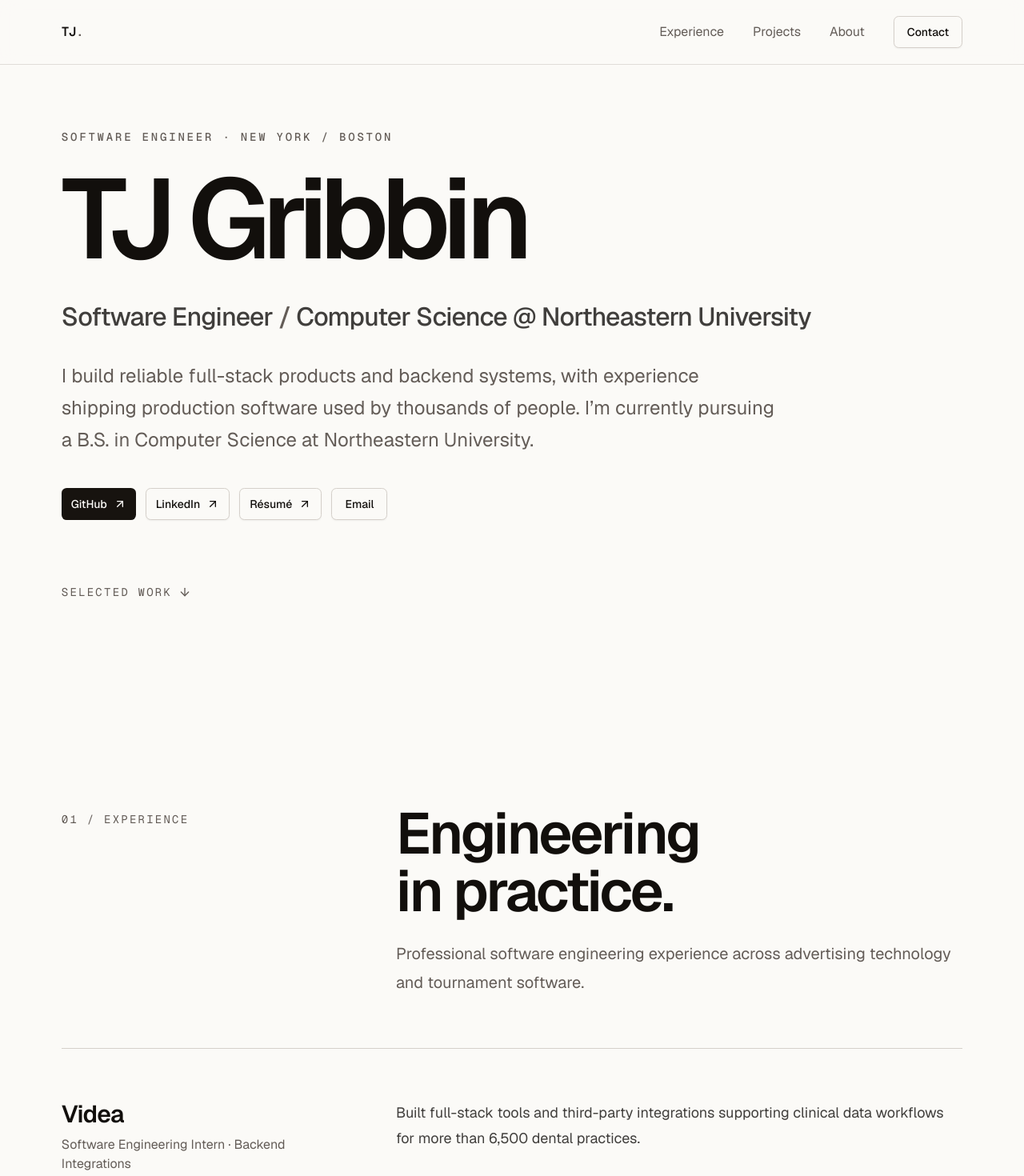
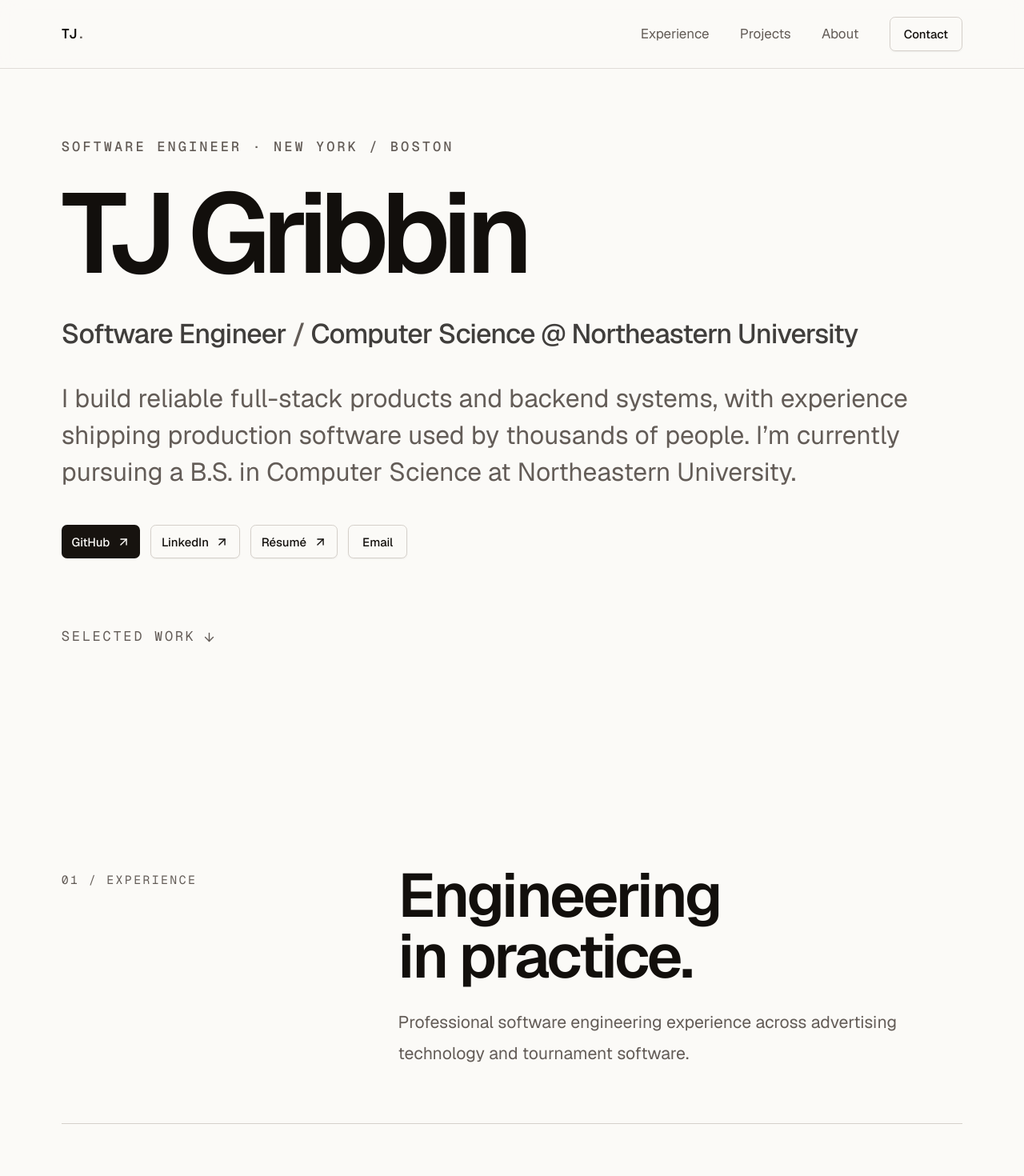
Before and after one commit to timothygribbin/personal-website-updated, a Next.js app: page / in a window 1280 px wide. Shown: the top 1470 px of the page at 80% size. Built offline with nearby package versions, Linux system fonts and the light colour scheme.

Commit message:
style: improve type legibility

```diff
--- a/app/globals.css
+++ b/app/globals.css
@@ -126,13 +126,14 @@
   }
   html {
     @apply font-sans;
+    font-size: clamp(17px, 0.68vw, 20px);
   }
 }
 
 @media (prefers-color-scheme: dark) {
   :root {
     --background: oklch(0.145 0.008 65);
-    --foreground: oklch(0.94 0.008 80);
+    --foreground: oklch(0.97 0.006 80);
     --card: oklch(0.17 0.008 65);
     --card-foreground: oklch(0.94 0.008 80);
     --primary: oklch(0.94 0.008 80);
@@ -140,7 +141,7 @@
     --secondary: oklch(0.22 0.01 65);
     --secondary-foreground: oklch(0.94 0.008 80);
     --muted: oklch(0.22 0.01 65);
-    --muted-foreground: oklch(0.68 0.012 75);
+    --muted-foreground: oklch(0.77 0.01 75);
     --accent: oklch(0.24 0.012 65);
     --accent-foreground: oklch(0.94 0.008 80);
     --border: oklch(1 0 0 / 14%);
--- a/app/page.tsx
+++ b/app/page.tsx
@@ -18,15 +18,15 @@ export default function Home() {
       <main id="main-content">
         <section className="flex min-h-[calc(100svh-5rem)] w-full flex-col justify-center px-6 py-20 md:px-[6vw]">
           <div className="w-full max-w-[min(88vw,120rem)]">
-            <p className="mb-8 font-mono text-sm font-medium uppercase tracking-[0.2em] text-muted-foreground">Software engineer · New York / Boston</p>
+            <p className="mb-8 font-mono text-base font-medium uppercase tracking-[0.18em] text-muted-foreground">Software engineer · New York / Boston</p>
             <h1 className="text-balance text-6xl font-semibold leading-[0.86] tracking-[-0.065em] sm:text-8xl md:text-[clamp(8rem,11vw,18rem)]">TJ Gribbin</h1>
             <p className="mt-10 max-w-[70rem] text-balance text-2xl font-medium leading-snug tracking-tight text-foreground/80 sm:text-3xl md:text-[clamp(2rem,2.5vw,4rem)]">Software Engineer <span className="text-muted-foreground">/</span> Computer Science @ Northeastern University</p>
-            <p className="mt-8 max-w-4xl text-pretty text-lg leading-8 text-muted-foreground sm:text-xl sm:leading-9 lg:text-2xl lg:leading-10">{portfolio.introduction}</p>
+            <p className="mt-8 max-w-5xl text-pretty text-xl leading-9 text-muted-foreground sm:text-2xl sm:leading-10 lg:text-3xl lg:leading-[1.45]">{portfolio.introduction}</p>
             <div className="mt-10 flex flex-wrap gap-3">
               {portfolio.heroLinks.map((link, index) => <ActionLink key={link.label} {...link} variant={index === 0 ? "default" : "outline"} />)}
             </div>
           </div>
-          <a href="#experience" className="mt-16 inline-flex w-fit items-center gap-2 font-mono text-sm uppercase tracking-[0.16em] text-muted-foreground transition-colors hover:text-foreground lg:mt-20">Selected work <ArrowDown className="size-4" aria-hidden="true" /></a>
+          <a href="#experience" className="mt-16 inline-flex w-fit items-center gap-2 font-mono text-base uppercase tracking-[0.16em] text-muted-foreground transition-colors hover:text-foreground lg:mt-20">Selected work <ArrowDown className="size-4" aria-hidden="true" /></a>
         </section>
 
         <section id="experience" className="section-shell scroll-mt-24">
@@ -34,8 +34,8 @@ export default function Home() {
           <div className="divide-y divide-border border-y border-border">
             {portfolio.experience.map((role) => (
               <article key={role.company} className="grid gap-6 py-11 md:grid-cols-[1fr_2fr] md:gap-16 md:py-16">
-                <div><h3 className="text-2xl font-semibold tracking-tight lg:text-3xl">{role.company}</h3><p className="mt-2 text-base text-muted-foreground">{role.role}</p><p className="mt-4 font-mono text-sm uppercase tracking-wider text-muted-foreground">{role.dates}</p></div>
-                <div><p className="max-w-3xl text-lg leading-8 text-foreground/80">{role.summary}</p><ul className="mt-7 max-w-3xl space-y-4 text-base leading-7 text-muted-foreground">{role.highlights.map((highlight) => <li key={highlight} className="flex gap-4"><span className="mt-2.5 size-1.5 shrink-0 rounded-full bg-foreground/60" />{highlight}</li>)}</ul></div>
+                <div><h3 className="text-2xl font-semibold tracking-tight lg:text-3xl">{role.company}</h3><p className="mt-2 text-lg text-muted-foreground">{role.role}</p><p className="mt-4 font-mono text-base uppercase tracking-wider text-muted-foreground">{role.dates}</p></div>
+                <div><p className="max-w-4xl text-xl leading-9 text-foreground/85">{role.summary}</p><ul className="mt-7 max-w-4xl space-y-4 text-lg leading-8 text-muted-foreground">{role.highlights.map((highlight) => <li key={highlight} className="flex gap-4"><span className="mt-3 size-1.5 shrink-0 rounded-full bg-foreground/60" />{highlight}</li>)}</ul></div>
               </article>
             ))}
           </div>
@@ -47,7 +47,7 @@ export default function Home() {
             {portfolio.projects.map((project, index) => (
               <article key={project.name} className="group flex min-h-[28rem] flex-col bg-background p-8 sm:p-11 lg:min-h-[32rem] lg:p-14">
                 <div className="flex items-start justify-between gap-4"><span className="font-mono text-xs text-muted-foreground">0{index + 1}</span>{project.href ? <a href={project.href} target="_blank" rel="noreferrer" aria-label={`View ${project.name}`} className="rounded-md p-1 text-muted-foreground transition hover:-translate-y-0.5 hover:text-foreground focus-visible:outline-none focus-visible:ring-2 focus-visible:ring-ring"><ArrowUpRight className="size-5" /></a> : <span className="font-mono text-[10px] uppercase tracking-wider text-muted-foreground/60">Link needed</span>}</div>
-                <div className="mt-auto pt-20"><p className="font-mono text-xs uppercase tracking-[0.16em] text-muted-foreground">{project.category}</p><h3 className="mt-4 text-3xl font-semibold tracking-tight lg:text-4xl">{project.name}</h3><p className="mt-4 max-w-2xl text-base leading-7 text-muted-foreground lg:text-lg lg:leading-8">{project.summary}</p><div className="mt-7 flex flex-wrap gap-x-5 gap-y-2 font-mono text-xs text-foreground/65">{project.technologies.map((technology) => <span key={technology}>{technology}</span>)}</div></div>
+                <div className="mt-auto pt-20"><p className="font-mono text-sm uppercase tracking-[0.16em] text-muted-foreground">{project.category}</p><h3 className="mt-4 text-3xl font-semibold tracking-tight lg:text-4xl">{project.name}</h3><p className="mt-4 max-w-3xl text-lg leading-8 text-muted-foreground lg:text-xl lg:leading-9">{project.summary}</p><div className="mt-7 flex flex-wrap gap-x-5 gap-y-2 font-mono text-sm text-foreground/70">{project.technologies.map((technology) => <span key={technology}>{technology}</span>)}</div></div>
               </article>
             ))}
           </div>
```
